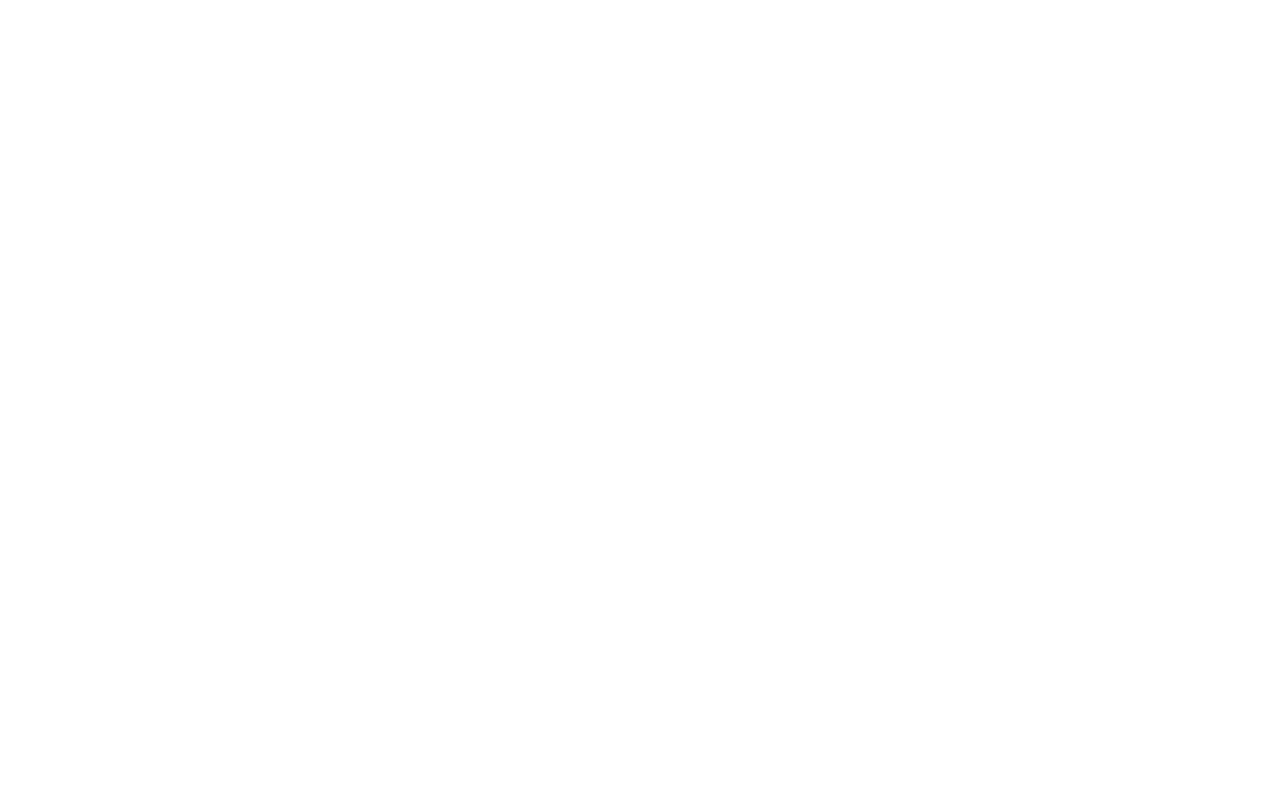
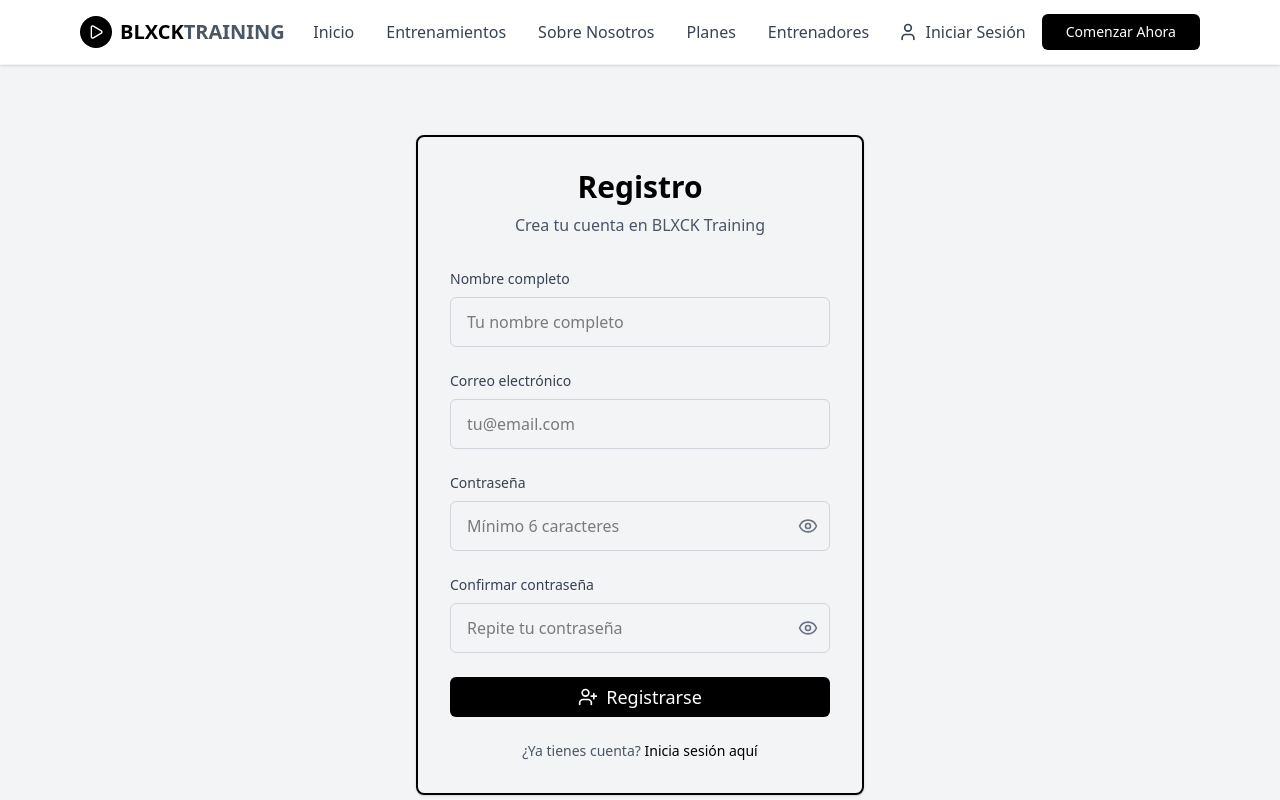
Before and after one commit to RodrigoGutierrezPacheco/blxcktraining2.0, a React (Vite) app: page /registro in a window 1280 px wide. Before the commit this address had no page. Shown: the top 800 px of the page. Built offline with nearby package versions, Linux system fonts and the light colour scheme.

Commit message:
feat(registro): implementando componente para hacer el registro de usuarios, falta registro de admins y entrenadores

```diff
--- a/src/App.jsx
+++ b/src/App.jsx
@@ -12,6 +12,7 @@
 import Casa from "./pages/Ejemplos/Casa/Casa";
 import Gimnasio from "./pages/Ejemplos/Gimnacio/Gimnasio";
 import Cardio from "./pages/Ejemplos/Cardio/Cardio";
+import Registro from "./pages/Registro/Registro";
 
 function App() {
   return (
@@ -87,6 +88,12 @@
           <Route path="/entrenamiento-cardiovascular" element={<Cardio />} />
         </Route>
       </Routes>
+
+      <Routes>
+        <Route element={<Layout />}>
+          <Route path="/registro" element={<Registro />} />
+        </Route>
+      </Routes>
     </Router>
   );
 }
--- a/src/pages/Login/Login.jsx
+++ b/src/pages/Login/Login.jsx
@@ -126,7 +126,7 @@
             </a>
             <p className="mt-2 text-gray-600">
               ¿No tienes cuenta?{" "}
-              <a href="#" className="text-black hover:underline font-medium">
+              <a href="/registro" className="text-black hover:underline font-medium">
                 Regístrate aquí
               </a>
             </p>
--- a/src/pages/MiRutina/miRutina.json
+++ b/src/pages/MiRutina/miRutina.json
@@ -2,9 +2,11 @@
   "name": "Plan Transformación Total",
   "phase": "Fase 1: Adaptación y Fuerza Base",
   "load": "Progresiva (Ligera a Moderada)",
+  "done": false,
   "weeks": [
     {
       "weekNumber": 1,
+      "done":false,
       "days": [
         {
           "dayNumber": 1,
@@ -15,37 +17,40 @@
               "sets": 3,
               "reps": "10-12",
               "rest": "60s",
-              "help":""
+              "help": "",
+              "done": false,
+              "comments":""
             },
             {
               "name": "Zancadas alternas",
               "sets": 3,
               "reps": "8-10 por pierna",
               "rest": "60s",
-              "help":""
+              "help": ""
             },
             {
               "name": "Puente de glúteo",
               "sets": 3,
               "reps": "12-15",
               "rest": "45s",
-              "help":""
+              "help": ""
             },
             {
               "name": "Gemelos de pie",
               "sets": 3,
               "reps": "15-20",
               "rest": "30s",
-              "help":""
+              "help": ""
             },
             {
               "name": "Plancha",
               "sets": 3,
               "reps": "30-45s",
               "rest": "30s",
-              "help":""
+              "help": ""
             }
-          ]
+          ],
+          "done": false
         },
         {
           "dayNumber": 2,
--- /dev/null
+++ b/src/pages/Registro/Registro.jsx
@@ -0,0 +1,223 @@
+import { useState } from "react";
+import { Eye, EyeOff, UserPlus } from "lucide-react";
+import { Button } from "../Components/Button";
+import { Card, CardContent } from "../Components/Card";
+import { useNavigate } from "react-router-dom";
+import { createUser } from "../../services/users";
+
+export default function Registro() {
+  const [fullName, setFullName] = useState("");
+  const [email, setEmail] = useState("");
+  const [password, setPassword] = useState("");
+  const [confirmPassword, setConfirmPassword] = useState("");
+  const [showPassword, setShowPassword] = useState(false);
+  const [showConfirmPassword, setShowConfirmPassword] = useState(false);
+  const [message, setMessage] = useState({ text: "", type: "" });
+  const [isLoading, setIsLoading] = useState(false);
+  const navigate = useNavigate();
+
+  const validateEmail = (email) => {
+    const re = /^[^\s@]+@[^\s@]+\.[^\s@]+$/;
+    return re.test(email);
+  };
+
+  const handleSubmit = async (e) => {
+    e.preventDefault();
+    setIsLoading(true);
+
+    if (!fullName || !email || !password || !confirmPassword) {
+      setMessage({ text: "Todos los campos son obligatorios", type: "error" });
+      setIsLoading(false);
+      return;
+    }
+
+    if (!validateEmail(email)) {
+      setMessage({
+        text: "Ingresa un correo electrónico válido",
+        type: "error",
+      });
+      setIsLoading(false);
+      return;
+    }
+
+    if (password !== confirmPassword) {
+      setMessage({ text: "Las contraseñas no coinciden", type: "error" });
+      setIsLoading(false);
+      return;
+    }
+
+    if (password.length < 6) {
+      setMessage({
+        text: "La contraseña debe tener al menos 6 caracteres",
+        type: "error",
+      });
+      setIsLoading(false);
+      return;
+    }
+
+    try {
+      await createUser({ fullName, email, password });
+      setMessage({
+        text: "Registro exitoso! Redirigiendo...",
+        type: "success",
+      });
+      setTimeout(() => navigate("/login"), 1500);
+    } catch (error) {
+      if (error.message.includes("El correo electrónico ya está registrado")) {
+        setMessage({
+          text: "Este correo electrónico ya está en uso. ¿Olvidaste tu contraseña?",
+          type: "error",
+        });
+      } else {
+        setMessage({
+          text:
+            error.message ||
+            "Error al registrar. Por favor intenta nuevamente.",
+          type: "error",
+        });
+      }
+    } finally {
+      setIsLoading(false);
+    }
+  };
+
+  return (
+    <div className="min-h-screen bg-gray-100 flex items-center justify-center p-4">
+      <Card className="w-full max-w-md border-2 border-black">
+        <CardContent className="p-8">
+          <div className="text-center mb-8">
+            <h2 className="text-3xl font-bold text-black mb-2">Registro</h2>
+            <p className="text-gray-600">Crea tu cuenta en BLXCK Training</p>
+          </div>
+
+          <form onSubmit={handleSubmit} className="space-y-6">
+            <div>
+              <label
+                htmlFor="fullName"
+                className="block text-sm font-medium text-gray-700 mb-2"
+              >
+                Nombre completo
+              </label>
+              <input
+                type="text"
+                id="fullName"
+                value={fullName}
+                onChange={(e) => setFullName(e.target.value)}
+                className="w-full px-4 py-3 border border-gray-300 rounded-md focus:outline-none focus:ring-2 focus:ring-black focus:border-black transition-colors"
+                placeholder="Tu nombre completo"
+              />
+            </div>
+
+            <div>
+              <label
+                htmlFor="email"
+                className="block text-sm font-medium text-gray-700 mb-2"
+              >
+                Correo electrónico
+              </label>
+              <input
+                type="email"
+                id="email"
+                value={email}
+                onChange={(e) => setEmail(e.target.value)}
+                className="w-full px-4 py-3 border border-gray-300 rounded-md focus:outline-none focus:ring-2 focus:ring-black focus:border-black transition-colors"
+                placeholder="tu@email.com"
+              />
+            </div>
+
+            <div>
+              <label
+                htmlFor="password"
+                className="block text-sm font-medium text-gray-700 mb-2"
+              >
+                Contraseña
+              </label>
+              <div className="relative">
+                <input
+                  type={showPassword ? "text" : "password"}
+                  id="password"
+                  value={password}
+                  onChange={(e) => setPassword(e.target.value)}
+                  className="w-full px-4 py-3 border border-gray-300 rounded-md focus:outline-none focus:ring-2 focus:ring-black focus:border-black transition-colors pr-10"
+                  placeholder="Mínimo 6 caracteres"
+                />
+                <button
+                  type="button"
+                  onClick={() => setShowPassword(!showPassword)}
+                  className="absolute inset-y-0 right-0 pr-3 flex items-center text-gray-500 hover:text-black focus:outline-none"
+                >
+                  {showPassword ? (
+                    <EyeOff className="h-5 w-5" />
+                  ) : (
+                    <Eye className="h-5 w-5" />
+                  )}
+                </button>
+              </div>
+            </div>
+
+            <div>
+              <label
+                htmlFor="confirmPassword"
+                className="block text-sm font-medium text-gray-700 mb-2"
+              >
+                Confirmar contraseña
+              </label>
+              <div className="relative">
+                <input
+                  type={showConfirmPassword ? "text" : "password"}
+                  id="confirmPassword"
+                  value={confirmPassword}
+                  onChange={(e) => setConfirmPassword(e.target.value)}
+                  className="w-full px-4 py-3 border border-gray-300 rounded-md focus:outline-none focus:ring-2 focus:ring-black focus:border-black transition-colors pr-10"
+                  placeholder="Repite tu contraseña"
+                />
+                <button
+                  type="button"
+                  onClick={() => setShowConfirmPassword(!showConfirmPassword)}
+                  className="absolute inset-y-0 right-0 pr-3 flex items-center text-gray-500 hover:text-black focus:outline-none"
+                >
+                  {showConfirmPassword ? (
+                    <EyeOff className="h-5 w-5" />
+                  ) : (
+                    <Eye className="h-5 w-5" />
+                  )}
+                </button>
+              </div>
+            </div>
+
+            {message.text && (
+              <p
+                className={`text-center text-sm ${
+                  message.type === "success" ? "text-green-600" : "text-red-600"
+                }`}
+              >
+                {message.text}
+              </p>
+            )}
+
+            <Button
+              type="submit"
+              className="w-full bg-black text-white hover:bg-gray-800 text-lg py-3"
+              disabled={isLoading}
+            >
+              <UserPlus className="mr-2 h-5 w-5" />
+              {isLoading ? "Registrando..." : "Registrarse"}
+            </Button>
+          </form>
+
+          <div className="mt-6 text-center text-sm">
+            <p className="text-gray-600">
+              ¿Ya tienes cuenta?{" "}
+              <a
+                href="/login"
+                className="text-black hover:underline font-medium"
+              >
+                Inicia sesión aquí
+              </a>
+            </p>
+          </div>
+        </CardContent>
+      </Card>
+    </div>
+  );
+}
--- /dev/null
+++ b/src/services/users.jsx
@@ -0,0 +1,24 @@
+const APP_URL = import.meta.env.VITE_API_URL;
+
+export const createUser = async (user) => {
+  try {
+    const response = await fetch(`${APP_URL}auth/register/user`, {
+      method: "POST",
+      headers: {
+        "Content-Type": "application/json",
+      },
+      body: JSON.stringify(user),
+    });
+
+    const data = await response.json();
+
+    if (!response.ok) {
+      throw new Error(data.message || 'Error al registrar usuario');
+    }
+
+    return data;
+  } catch (error) {
+    console.log("error backend", error);
+    throw new Error(error.message || 'Error de conexión');
+  }
+};
```
Also changed, not shown: 1 other file (tests, documents, lock files or other folders).
